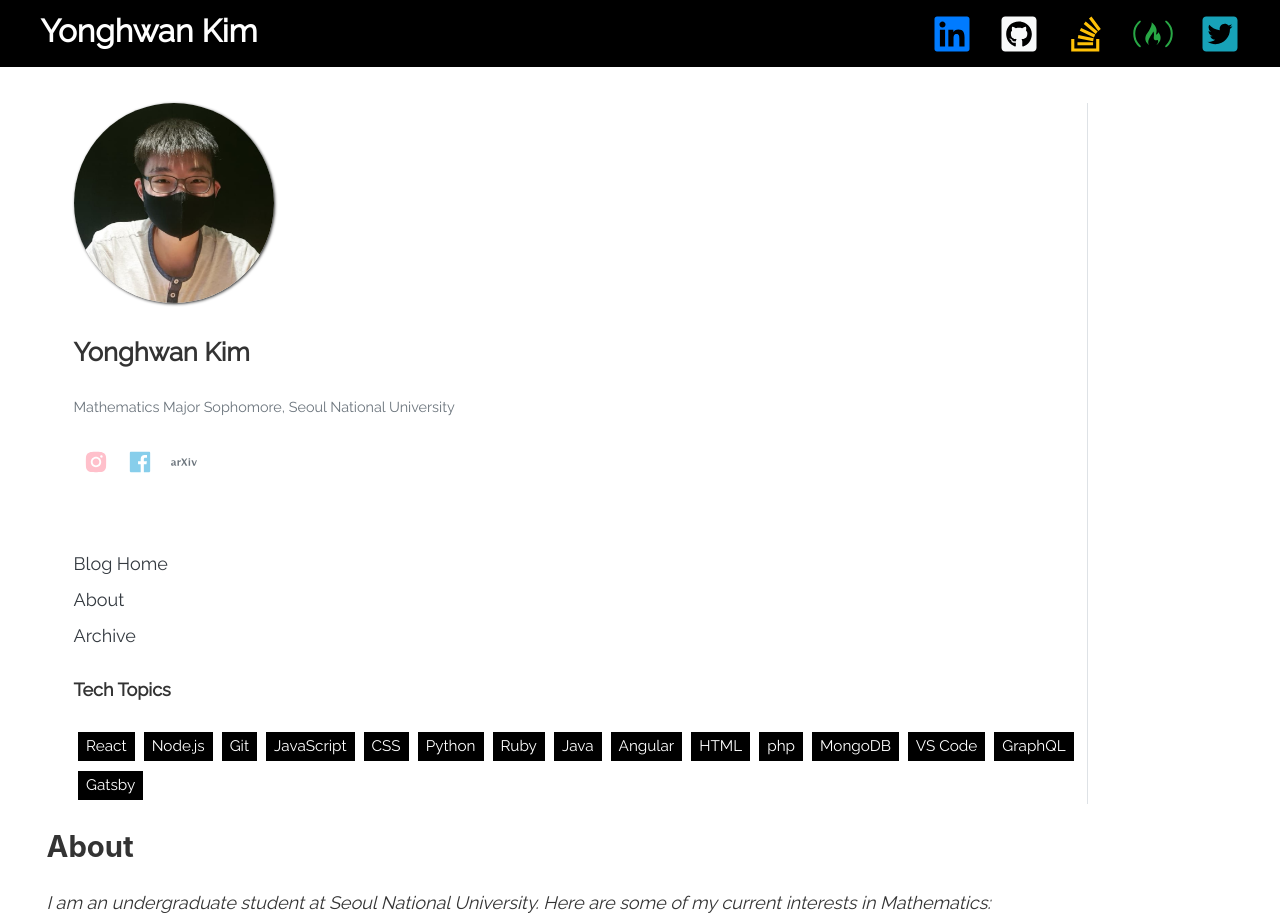
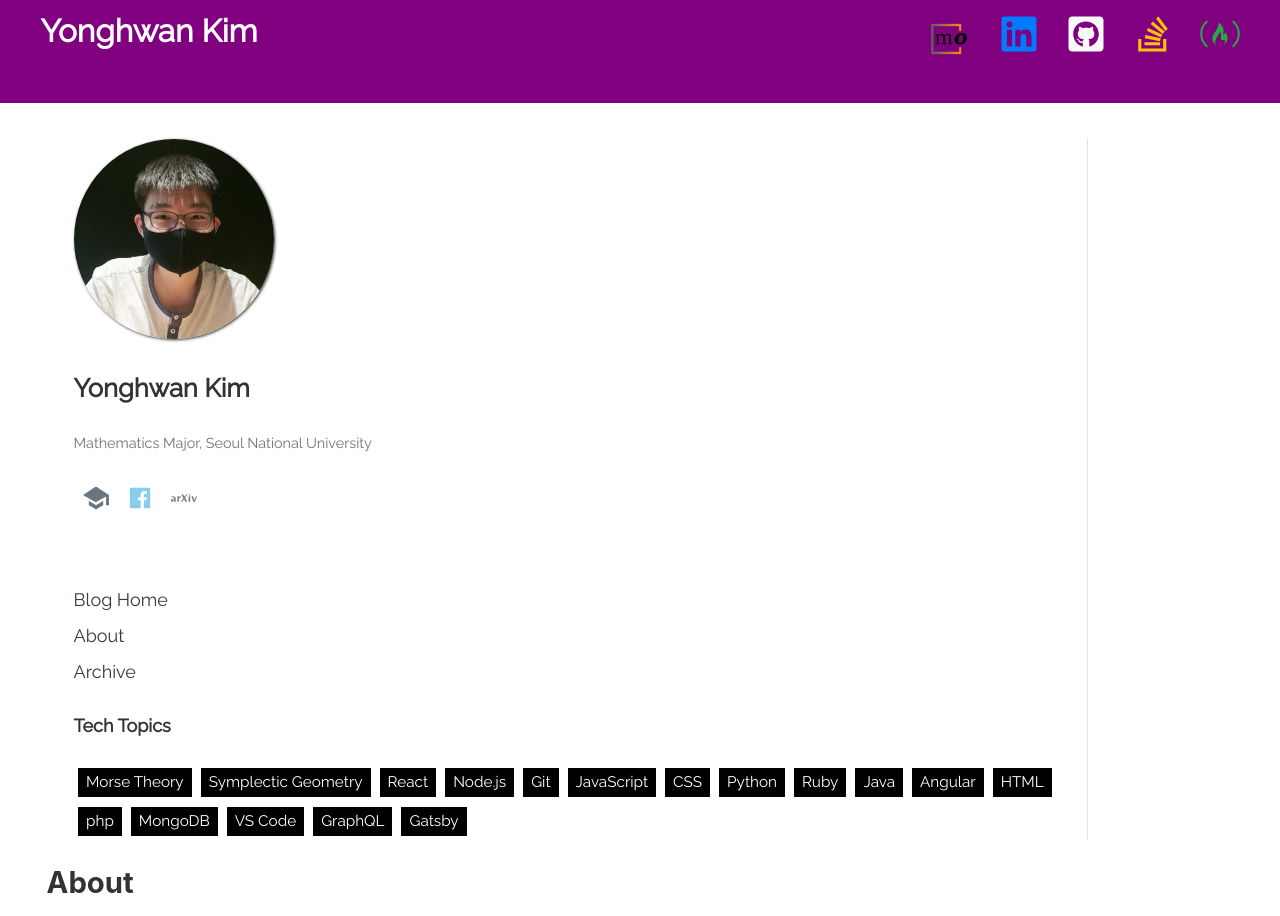
Before and after one commit to kimyh4306/kimyh4306.github.com, a Gatsby site: page /about in a window 1280 px wide. Shown: the top 916 px of the page. Built offline with nearby package versions, Linux system fonts and the light colour scheme; Gatsby itself is replaced by a stand-in of ours.

Commit message:
test commit

```diff
--- a/config.js
+++ b/config.js
@@ -1,23 +1,37 @@
 "use strict"
 
 module.exports = {
-  url: "https://developer-diary.netlify.com",
+  url: "https://kimyh4306.com",
   title: "Yonghwan Kim",
-  tagline: "Mathematics Major Sophomore, Seoul National University",
+  tagline: "Mathematics Major, Seoul National University",
   copyright: "© 2020 kimyh4306, All rights reserved",
   author: {
     name: "Yonghwan Kim",
     bio: "Mathematics Major, Current Interests in Symplectic Topology",
     contacts: {
-      linkedin: "https://www.linkedin.com/in/will-ward-65234a170/",
+      linkedin: "https://www.linkedin.com/in/yonghwan-kim-5019461b4/",
       github: "https://github.com/willjw3",
       stackoverflow:
-        "https://stackoverflow.com/users/10262432/will-ward?tab=profile",
-      freecodecamp: "https://www.freecodecamp.org/willjw3",
+        "https://mathoverflow.net/users/164471/yonghwan-kim",
+      freecodecamp: "https://arxiv.org/list/math.SG/recent",
       twitter: "https://twitter.com/willjw3",
     },
   },
   labels: [
+    {
+      tag: "morse theory",
+      tech: "Morse Theory",
+      name: "M 2225 5109 c -980 -126 -1810 -821 -2113 -1771 c -85 -265 -112 -453 -112 -778 c 0 -325 27 -513 112 -778 c 305 -956 1138 -1650 2128 -1772 c 109 -13 531 -13 640 0 c 990 122 1823 816 2128 1772 c 85 265 112 453 112 778 c 0 325 -27 513 -112 778 c -305 956 -1138 1650 -2128 1772 c -100 12 -555 11 -655 -1 Z m 597 -554 c 398 -53 776 -227 1077 -496 c 102 -92 281 -292 281 -315 c 0 -12 -258 -234 -271 -234 c -4 0 -22 19 -40 43 c -249 320 -586 533 -983 619 c -87 19 -131 22 -326 22 c -195 0 -239 -3 -326 -22 c -549 -119 -989 -488 -1198 -1002 l -26 -65 l 1048 -1047 l 1047 -1048 l 65 26 c 376 152 680 434 864 803 c 42 83 103 247 120 324 l 6 27 l -435 0 l -435 0 l 0 185 l 0 185 l 640 0 l 640 0 l 0 -74 c 0 -174 -52 -435 -125 -631 c -219 -588 -721 -1052 -1324 -1226 l -113 -32 l -1205 1206 l -1206 1205 l 32 113 c 218 756 878 1327 1656 1433 c 137 19 399 19 537 1 Z m -302 -4003 c -6 -2 -65 1 -133 7 c -979 90 -1728 831 -1827 1810 c -5 57 -10 117 -10 135 c 0 28 83 -52 990 -959 c 545 -545 985 -992 980 -993 Z",
+      size: 20,
+      color: "deepskyblue",
+    },
+    {
+      tag: "symplectic",
+      tech: "Symplectic Geometry",
+      name: "M 2225 5109 c -980 -126 -1810 -821 -2113 -1771 c -85 -265 -112 -453 -112 -778 c 0 -325 27 -513 112 -778 c 305 -956 1138 -1650 2128 -1772 c 109 -13 531 -13 640 0 c 990 122 1823 816 2128 1772 c 85 265 112 453 112 778 c 0 325 -27 513 -112 778 c -305 956 -1138 1650 -2128 1772 c -100 12 -555 11 -655 -1 Z m 597 -554 c 398 -53 776 -227 1077 -496 c 102 -92 281 -292 281 -315 c 0 -12 -258 -234 -271 -234 c -4 0 -22 19 -40 43 c -249 320 -586 533 -983 619 c -87 19 -131 22 -326 22 c -195 0 -239 -3 -326 -22 c -549 -119 -989 -488 -1198 -1002 l -26 -65 l 1048 -1047 l 1047 -1048 l 65 26 c 376 152 680 434 864 803 c 42 83 103 247 120 324 l 6 27 l -435 0 l -435 0 l 0 185 l 0 185 l 640 0 l 640 0 l 0 -74 c 0 -174 -52 -435 -125 -631 c -219 -588 -721 -1052 -1324 -1226 l -113 -32 l -1205 1206 l -1206 1205 l 32 113 c 218 756 878 1327 1656 1433 c 137 19 399 19 537 1 Z m -302 -4003 c -6 -2 -65 1 -133 7 c -979 90 -1728 831 -1827 1810 c -5 57 -10 117 -10 135 c 0 28 83 -52 990 -959 c 545 -545 985 -992 980 -993 Z",
+      size: 20,
+      color: "deepskyblue",
+    },
     {
       tag: "react",
       tech: "React",
--- a/posts/vscode-react-emmet.md
+++ b/posts/Morse-Theory.md
@@ -1,6 +1,6 @@
 ---
 title: 'Morse Theory Notes'
-tags: ["react", "vscode"]
+tags: ["morse theory", "symplectic"]
 published: true
 date: '2019-06-30'
 ---
--- /dev/null
+++ b/posts/Ricci-flow-in-higher-dimensions.md
@@ -0,0 +1,8 @@
+---
+tags:
+  - morse theory
+published: true
+date: 2020-08-19
+title: Ricci Flow in Higher Dimensions (Richard Bamler)
+---
+These are the notes I took while listening to professor Bamler's talk on Ricci flow in higher dimensions. The paper for this talk if given by the Arxiv link below:
--- a/posts/test-post-after-netlify-cms-install.md
+++ /dev/null
@@ -1,11 +0,0 @@
----
-tags:
-  - graphql
-  - gatsby
-published: true
-date: 2020-01-05T13:54:07.809Z
-title: Test Post After Netlify CMS Install
----
-*Crossing Fingers...*
-
-Looks like we've gotten the cms working, folks. Give it a try!
--- a/src/components/header/SocialLinks.js
+++ b/src/components/header/SocialLinks.js
@@ -6,11 +6,15 @@ import {
     FaFreeCodeCamp,
     FaTwitterSquare
 } from "react-icons/fa"
-
+import overflow from "../../images/mathoverflow.png"
 
 const SocialLinks = ({ contacts }) => {
     return (
         <div className="social-links float-right mr-4">
+            <a className="text-info ml-4"
+                href={contacts.twitter}>
+                <img src={overflow} style={{ maxWidth: `50px`, maxHeight: `50px`}}/>
+            </a>
             <a className="text-primary ml-4"
                 href={contacts.linkedin}>
                 <span title="Linked In">
@@ -35,12 +39,7 @@ const SocialLinks = ({ contacts }) => {
                     <FaFreeCodeCamp size={40} style={{ color: "success" }} />
                 </span>
             </a>
-            <a className="text-info ml-4"
-                href={contacts.twitter}>
-                <span title="Twitter">
-                    <FaTwitterSquare size={40} style={{ color: "info" }} />
-                </span>
-            </a>
+
         </div>
     )
 }
--- a/src/components/header/header.js
+++ b/src/components/header/header.js
@@ -15,7 +15,7 @@ const Header = ({ siteTitle, tagline, author, contacts }) => {
     <header
       className="head-main"
       style={{
-        background: `black`
+        background: `purple`
       }}
     >
       <div className="head-elements"
--- a/src/components/sidebar/SocialLinks.js
+++ b/src/components/sidebar/SocialLinks.js
@@ -14,7 +14,8 @@ import {
     AiFillFacebook
 } from "react-icons/ai"
 import {
-    SiArxiv
+    SiArxiv,
+    SiGooglescholar
 } from "react-icons/si"
 import "./sidebar.css"
 
@@ -24,7 +25,7 @@ const SocialLinks = ({ contacts }) => {
             <a className="text-secondary p-2"
                 href={contacts.github}>
                 <span title="GitHub">
-                    <AiFillInstagram size={26} style={{ color: "pink" }} />
+                    <SiGooglescholar size={26} style={{ color: "secondary" }} />
                 </span>
             </a>
             <a className="text-secondary p-2"
```
Also changed, not shown: src/images/mathoverflow.png (added).
